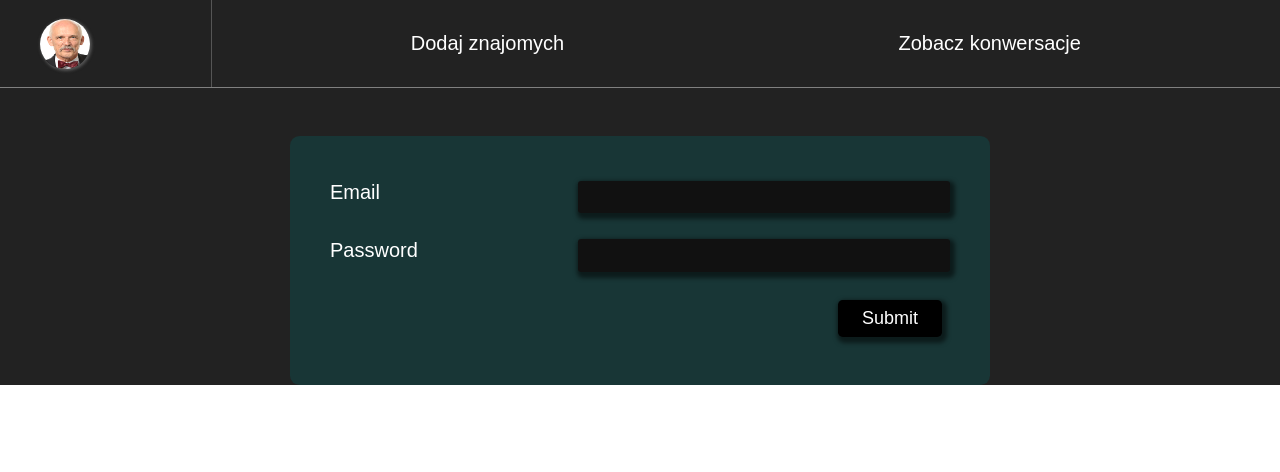
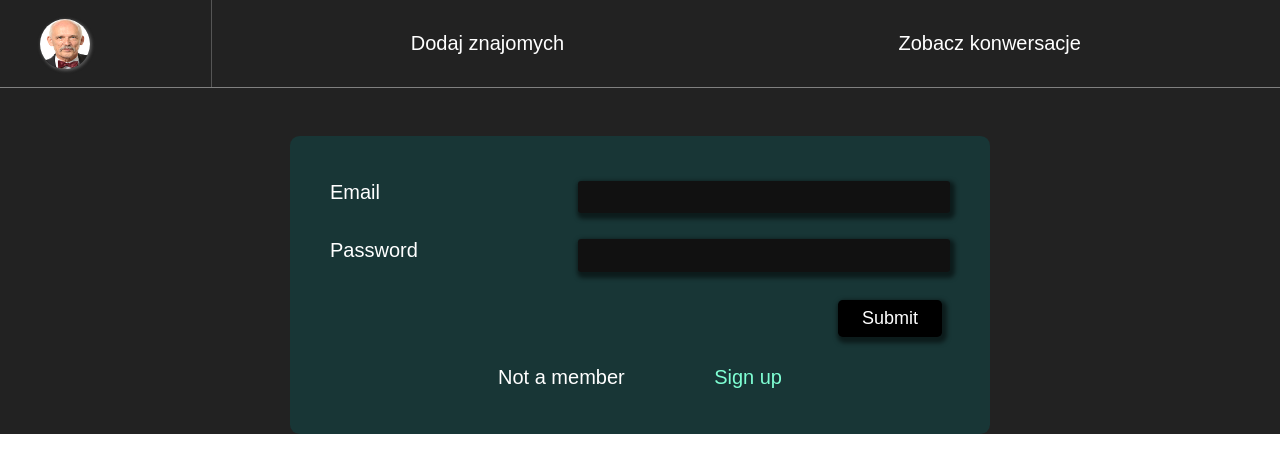
Before and after one commit to NikodemMlynski/MESSENGER, a React (Vite) app in the folder messenger-frontend/: page /signin in a window 1280 px wide. Shown: the top 472 px of the page. Built offline with nearby package versions, Linux system fonts and the light colour scheme.

Commit message:
protect routes in app so unauthenticated user cant access pages like chats or page for adding friends

```diff
--- a/messenger-frontend/src/Layouts/RootLayout.tsx
+++ b/messenger-frontend/src/Layouts/RootLayout.tsx
@@ -2,17 +2,18 @@ import { FC, useEffect, useState } from "react";
 import { NavLink, Outlet, useLocation, useNavigate } from "react-router-dom";
 import user_photo from './../images/user-photo.png'
 import classses from './RootLayout.module.css';
+import { ILoggedUser } from "../types/userType";
 
 const RootLayout: FC = () => {
     const navigate = useNavigate();
     const location = useLocation();
-    const loggedUser = JSON.parse(localStorage.getItem('authData') as string);
+    const loggedUser: ILoggedUser = JSON.parse(localStorage.getItem('authData') as string);
     const [actualLoggedUser, setActualLoggeduser] = useState(loggedUser);
 
     useEffect(() => {
-        if(location.pathname === '/signup') return;
-        if(!loggedUser?.token){
+        if(!loggedUser?.token && !(location.pathname === '/signup') && !(location.pathname === '/signin')) {
             navigate('/signin');
+            // alert('robi sie');
         }else {
             setActualLoggeduser(loggedUser);
         }
@@ -38,7 +39,7 @@ const RootLayout: FC = () => {
                     </li>
                 </ul>
             </nav>
-            <Outlet/>
+            {!(!loggedUser?.token && !(location.pathname === '/signup') && !(location.pathname === '/signin')) && <Outlet/>}
 
         </div>
     )
--- a/messenger-frontend/src/components/Authentication/SignIn.tsx
+++ b/messenger-frontend/src/components/Authentication/SignIn.tsx
@@ -2,7 +2,7 @@ import { FC, FormEvent } from "react";
 import InputContainer from "../../assets/InputContainer";
 import classes from './SignUp.module.css'
 import { URL } from "../../assets/utils";
-import { useNavigate } from "react-router-dom";
+import { Link, useNavigate } from "react-router-dom";
 interface ISignedUser {
     email: string;
     password: string;
@@ -56,6 +56,7 @@ const SignIn: FC = () => {
         <div>
             <button>Submit</button>
         </div>
+        <p className={classes.link}>Not a member <Link to={'/signup'}>Sign up</Link></p>
     </form>
     )
 }
--- a/messenger-frontend/src/components/Authentication/SignUp.module.css
+++ b/messenger-frontend/src/components/Authentication/SignUp.module.css
@@ -47,3 +47,12 @@
     box-shadow: 1px 1px 2px 1px rgba(0,0,0, 0.7);
     opacity: 0.9;
 }
+.link{
+    width: 300px;
+    margin: 0 auto;
+    font-size: 20px;
+}
+.link a{
+    color: aquamarine;
+    text-decoration: none;
+}
--- a/messenger-frontend/src/components/Authentication/SignUp.tsx
+++ b/messenger-frontend/src/components/Authentication/SignUp.tsx
@@ -2,6 +2,7 @@ import { FC, FormEvent } from "react";
 import InputContainer from "../../assets/InputContainer";
 import { URL } from "../../assets/utils";
 import classes from './SignUp.module.css';
+import { Link } from "react-router-dom";
 
 interface ISignUpUser {
     username: string;
@@ -59,6 +60,8 @@ const SignUp: FC = () => {
             <div>
                 <button>Submit</button>
             </div>
+        <p className={classes.link}>Already have account <Link to={'/signin'}>Sign up</Link></p>
+
         </form>
     )
 }
--- a/messenger-frontend/src/components/Friends/FriendItem.module.css
+++ b/messenger-frontend/src/components/Friends/FriendItem.module.css
@@ -1,7 +1,7 @@
 .friendItem{
     display: flex;
     padding: 0.5rem 1rem;
-    justify-content: space-around;
+    justify-content: space-evenly;
     align-items: center;
     border-bottom: 1px solid #777;
 }
--- a/messenger-frontend/src/components/Friends/Friends.module.css
+++ b/messenger-frontend/src/components/Friends/Friends.module.css
@@ -1,7 +1,8 @@
 .main{
     display: flex;
     padding: 2rem 0.5rem;
-    gap: 1rem
+    gap: 1rem;
+    min-height: 90.74vh;
 }
 .main section{
     width: 50%;
```
